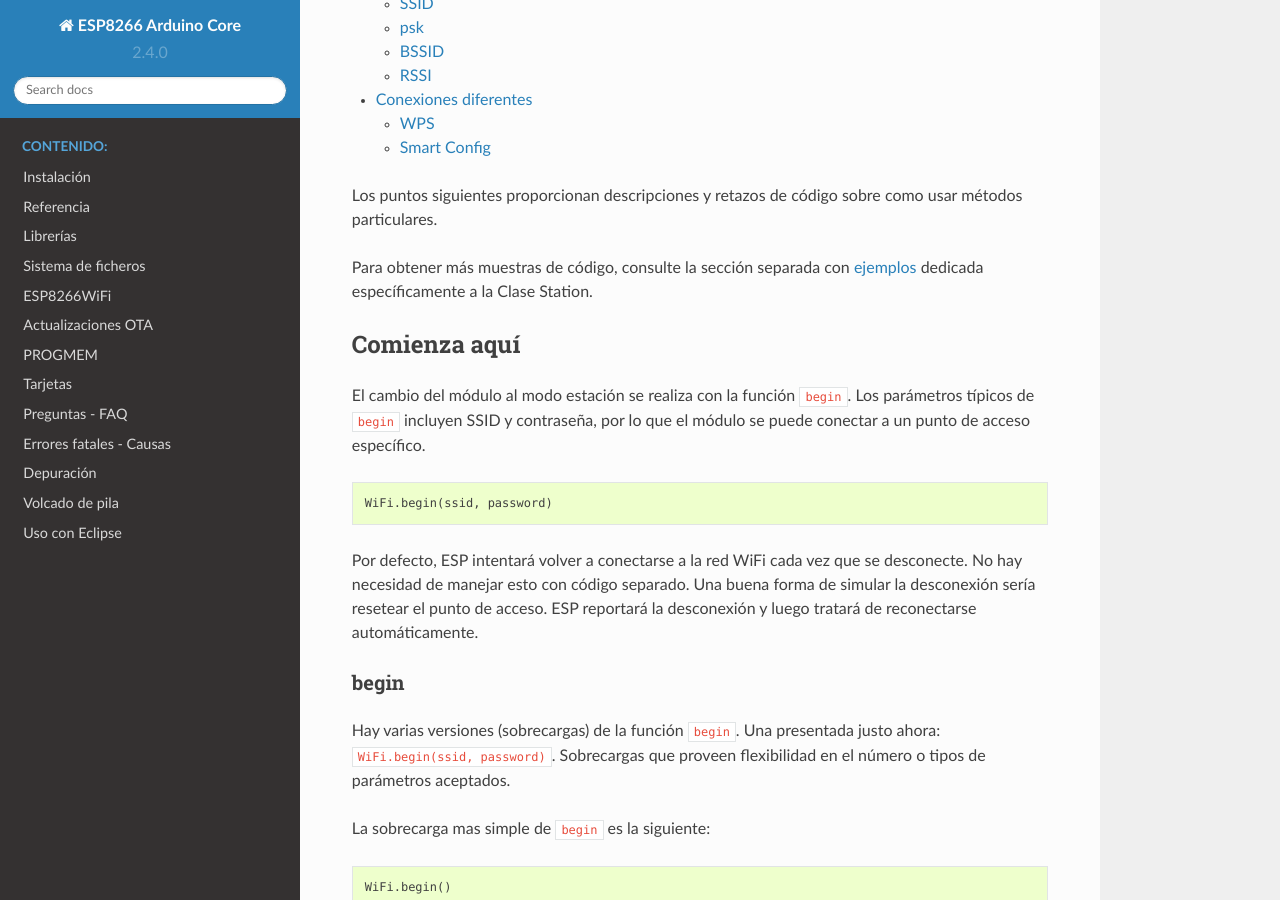
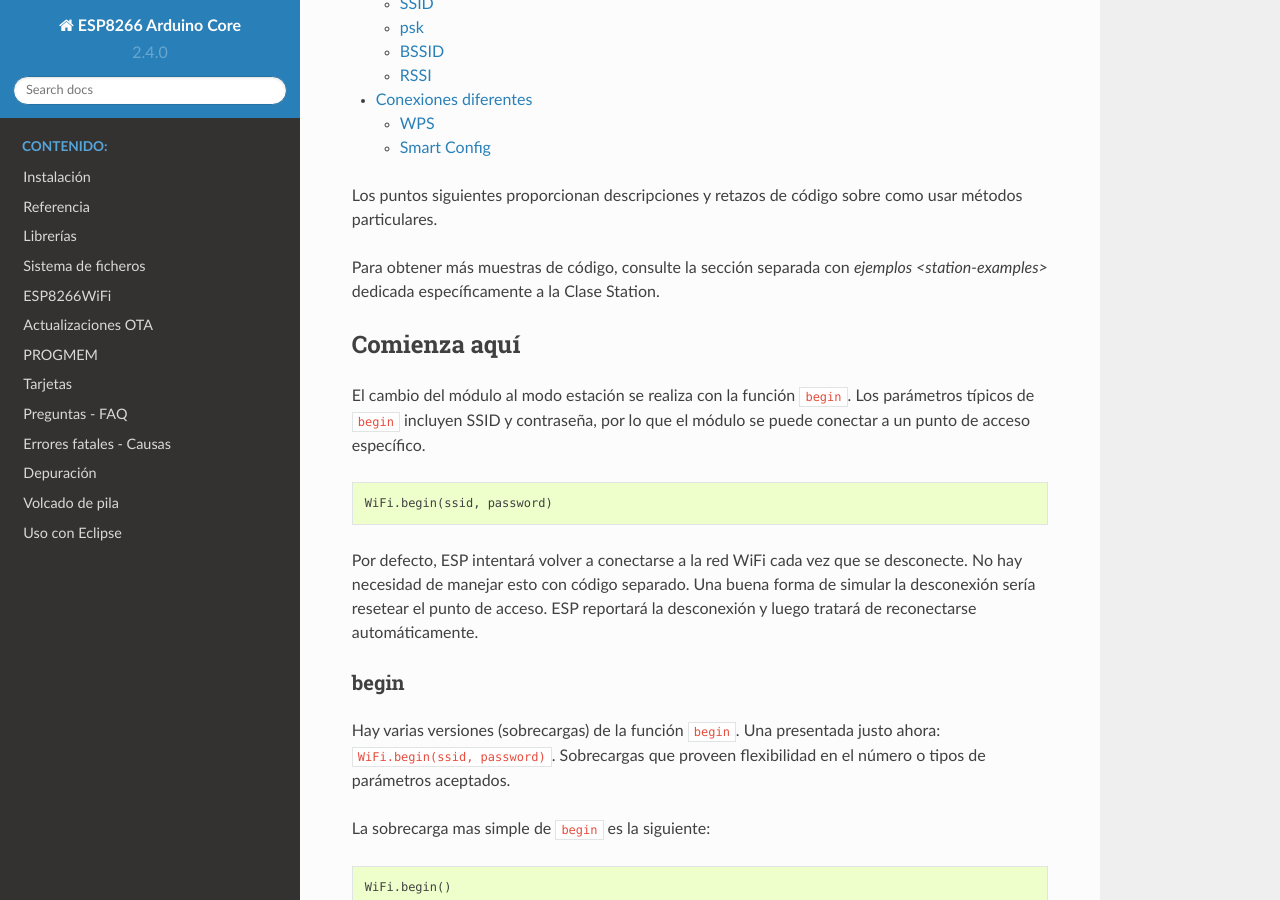
Before and after one commit to lrmoreno007/ESP8266-Arduino-Spanish, a Sphinx documentation site: the page built from doc/esp8266wifi/station-class.rst, in a window 1280 px wide and 900 px high, scrolled down 926 px. Built offline with Sphinx 7.4.7 and the Read the Docs theme 2.0.0, drawn with Linux system fonts in a browser that asks for light colours; some of the changed lines change nothing that is shown.

Commit message:
Update station-class.rst

```diff
--- a/doc/esp8266wifi/station-class.rst
+++ b/doc/esp8266wifi/station-class.rst
@@ -44,7 +44,7 @@
 
 Los puntos siguientes proporcionan descripciones y retazos de código sobre como usar métodos particulares.
 
-Para obtener más muestras de código, consulte la sección separada con :doc:`ejemplos <station-examples>` dedicada específicamente a la Clase Station.
+Para obtener más muestras de código, consulte la sección separada con `ejemplos <station-examples>` dedicada específicamente a la Clase Station.
 
 Comienza aquí
 ~~~~~~~~~~
@@ -669,4 +669,4 @@
 Para obtener más información acerca de Smart Config, consulte la guía de usuario de la `API ESP8266 <http://bbs.espressif.com/viewtopic.php?f=51&t=1023>`__.
 
 
-Consulte la sección separada con :doc:`ejemplos <station-examples>` dedicada específicamente a la Clase Station.
+Consulte la sección separada con `ejemplos <station-examples.rst>`__ dedicada específicamente a la Clase Station.
```
